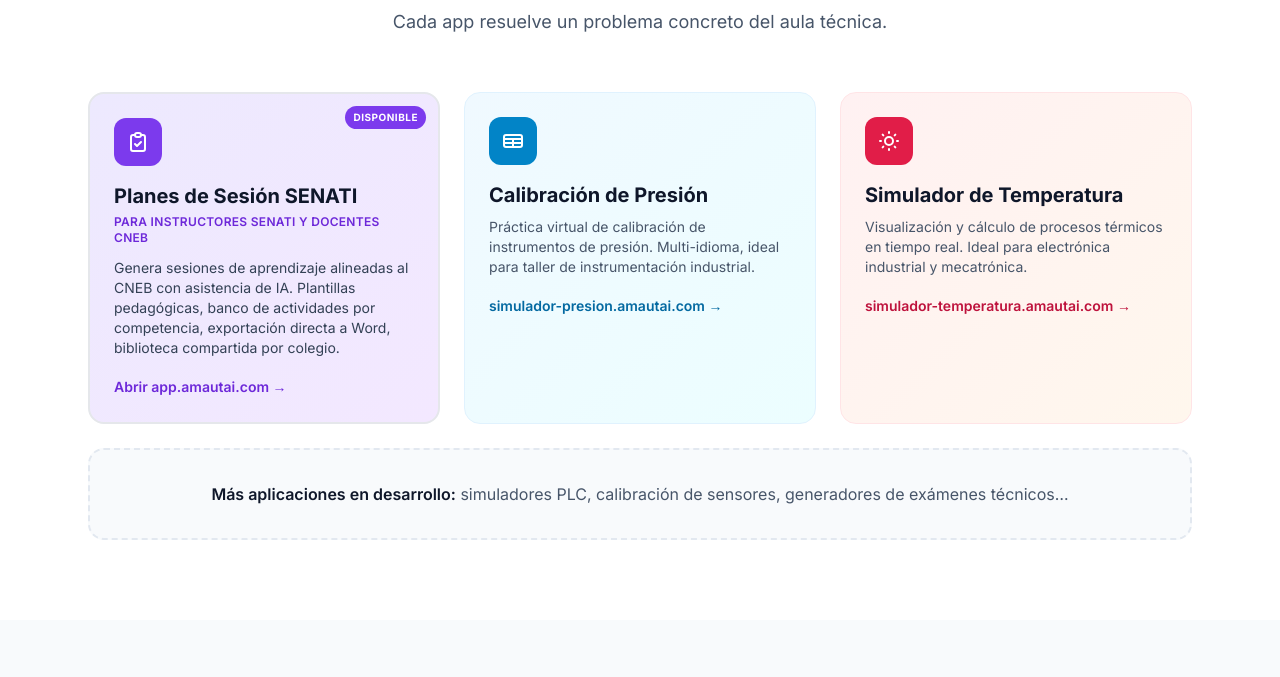
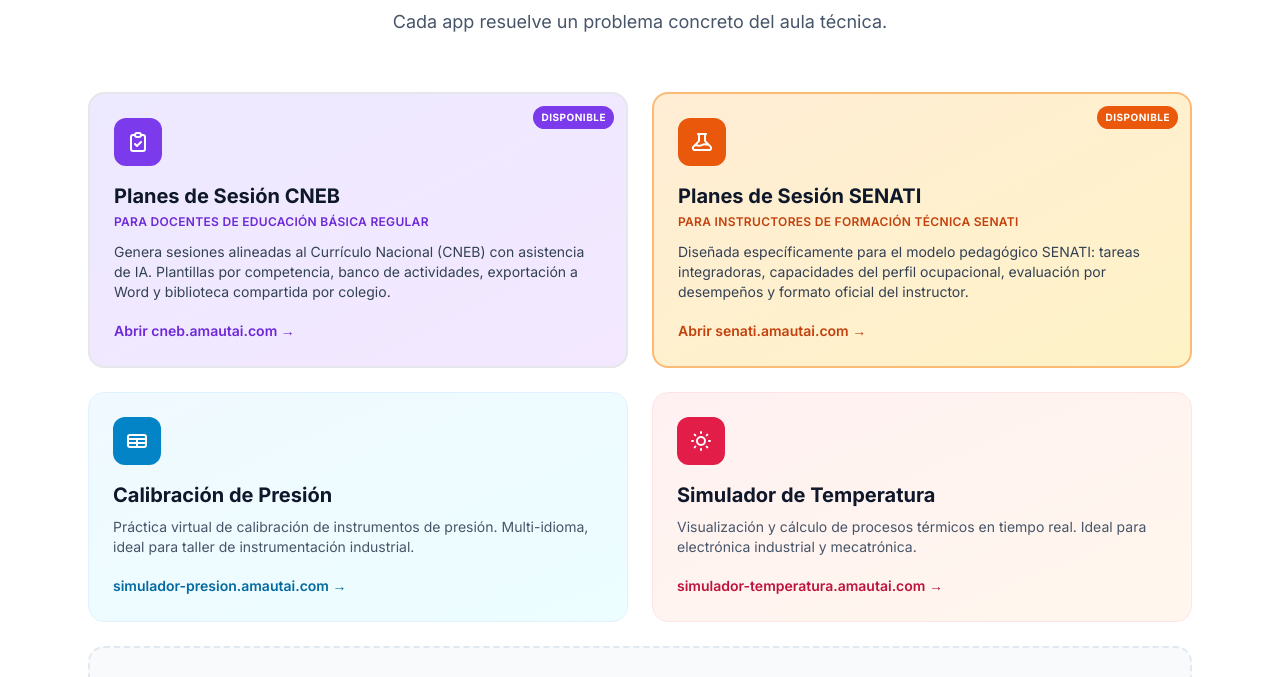
Before and after one commit to automaxtecx-png/amautai-portal, a plain HTML site: page index.html in a window 1280 px wide. Shown: the part 685-1362 px from the top of the page. Drawn offline with nearby package versions, Linux system fonts and the light colour scheme.

Commit message:
Separar apps CNEB y SENATI en 2 cards distintas (cneb.amautai.com + senati.amautai.com)

```diff
--- a/index.html
+++ b/index.html
@@ -111,27 +111,49 @@
         <p class="text-lg text-slate-600">Cada app resuelve un problema concreto del aula técnica.</p>
       </div>
 
-      <div class="grid md:grid-cols-2 lg:grid-cols-3 gap-6">
+      <div class="grid md:grid-cols-2 gap-6">
 
-        <!-- App: Planificación de Sesiones (DESTACADA) -->
-        <a href="https://app.amautai.com" class="group block p-6 bg-gradient-to-br from-brand-100 to-purple-100 rounded-2xl border-2 border-brand-300 hover:border-brand-500 transition hover:shadow-xl relative md:col-span-2 lg:col-span-1">
+        <!-- App: Planes de Sesión CNEB (educación básica regular) -->
+        <a href="https://cneb.amautai.com" class="group block p-6 bg-gradient-to-br from-brand-100 to-purple-100 rounded-2xl border-2 border-brand-300 hover:border-brand-500 transition hover:shadow-xl relative">
           <span class="absolute top-3 right-3 px-2 py-1 bg-brand-600 text-white text-[10px] font-bold rounded-full uppercase tracking-wider">
             Disponible
           </span>
           <div class="w-12 h-12 bg-brand-600 text-white rounded-xl flex items-center justify-center mb-4 group-hover:scale-110 transition">
             <svg class="w-6 h-6" fill="none" stroke="currentColor" stroke-width="2" viewBox="0 0 24 24"><path stroke-linecap="round" stroke-linejoin="round" d="M9 5H7a2 2 0 00-2 2v12a2 2 0 002 2h10a2 2 0 002-2V7a2 2 0 00-2-2h-2M9 5a2 2 0 002 2h2a2 2 0 002-2M9 5a2 2 0 012-2h2a2 2 0 012 2m-6 9l2 2 4-4" /></svg>
           </div>
-          <h3 class="text-xl font-bold text-slate-900 mb-1">Planes de Sesión SENATI</h3>
+          <h3 class="text-xl font-bold text-slate-900 mb-1">Planes de Sesión CNEB</h3>
           <p class="text-xs font-semibold text-brand-700 mb-3 uppercase tracking-wide">
-            Para instructores SENATI y docentes CNEB
+            Para docentes de educación básica regular
           </p>
           <p class="text-sm text-slate-700 mb-4">
-            Genera sesiones de aprendizaje alineadas al CNEB con asistencia de IA.
-            Plantillas pedagógicas, banco de actividades por competencia, exportación
-            directa a Word, biblioteca compartida por colegio.
+            Genera sesiones alineadas al Currículo Nacional (CNEB) con asistencia
+            de IA. Plantillas por competencia, banco de actividades, exportación
+            a Word y biblioteca compartida por colegio.
           </p>
           <span class="text-sm font-semibold text-brand-700 group-hover:text-brand-900">
-            Abrir app.amautai.com →
+            Abrir cneb.amautai.com →
+          </span>
+        </a>
+
+        <!-- App: Planes de Sesión SENATI (formación técnica) -->
+        <a href="https://senati.amautai.com" class="group block p-6 bg-gradient-to-br from-orange-100 to-amber-100 rounded-2xl border-2 border-orange-300 hover:border-orange-500 transition hover:shadow-xl relative">
+          <span class="absolute top-3 right-3 px-2 py-1 bg-orange-600 text-white text-[10px] font-bold rounded-full uppercase tracking-wider">
+            Disponible
+          </span>
+          <div class="w-12 h-12 bg-orange-600 text-white rounded-xl flex items-center justify-center mb-4 group-hover:scale-110 transition">
+            <svg class="w-6 h-6" fill="none" stroke="currentColor" stroke-width="2" viewBox="0 0 24 24"><path stroke-linecap="round" stroke-linejoin="round" d="M19.428 15.428a2 2 0 00-1.022-.547l-2.387-.477a6 6 0 00-3.86.517l-.318.158a6 6 0 01-3.86.517L6.05 15.21a2 2 0 00-1.806.547M8 4h8l-1 1v5.172a2 2 0 00.586 1.414l5 5c1.26 1.26.367 3.414-1.415 3.414H4.828c-1.782 0-2.674-2.154-1.414-3.414l5-5A2 2 0 009 10.172V5L8 4z" /></svg>
+          </div>
+          <h3 class="text-xl font-bold text-slate-900 mb-1">Planes de Sesión SENATI</h3>
+          <p class="text-xs font-semibold text-orange-700 mb-3 uppercase tracking-wide">
+            Para instructores de formación técnica SENATI
+          </p>
+          <p class="text-sm text-slate-700 mb-4">
+            Diseñada específicamente para el modelo pedagógico SENATI: tareas
+            integradoras, capacidades del perfil ocupacional, evaluación por
+            desempeños y formato oficial del instructor.
+          </p>
+          <span class="text-sm font-semibold text-orange-700 group-hover:text-orange-900">
+            Abrir senati.amautai.com →
           </span>
         </a>
 
@@ -166,7 +188,7 @@
         </a>
 
         <!-- Card: Más aplicaciones próximamente -->
-        <div class="md:col-span-2 lg:col-span-3 p-8 bg-slate-50 border-2 border-dashed border-slate-200 rounded-2xl text-center">
+        <div class="md:col-span-2 p-8 bg-slate-50 border-2 border-dashed border-slate-200 rounded-2xl text-center">
           <p class="text-slate-600">
             <span class="font-semibold text-slate-900">Más aplicaciones en desarrollo:</span>
             simuladores PLC, calibración de sensores, generadores de exámenes técnicos…
```
